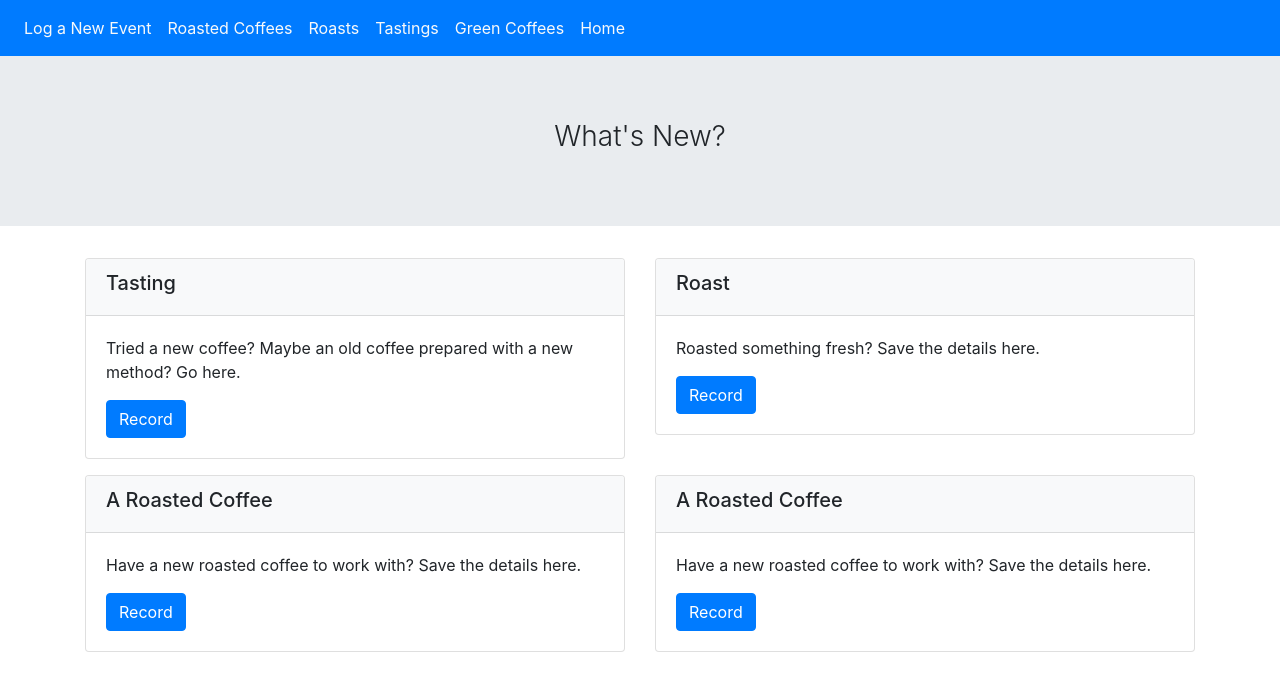
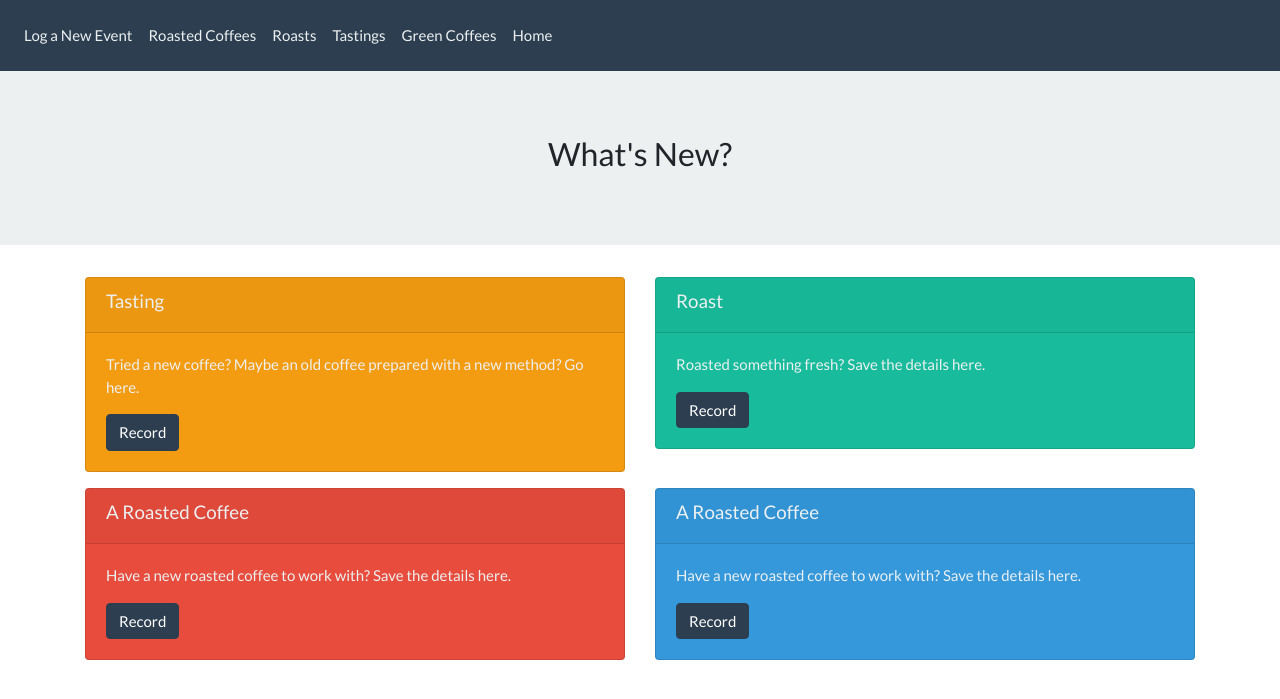
Before and after one commit to mattpriselac/CoffeeLogProject, a Flask app: page /new_event in a window 1280 px wide. Shown: the top 699 px of the page. Run offline with Flask 2, Linux system fonts and the light colour scheme; parts of the project's set-up code (start-up, migrations or seed data) failed here and were passed over; some libraries are stand-ins or nearby versions.

Commit message:
Changed the theme and added color

```diff
--- a/app/templates/base.html
+++ b/app/templates/base.html
@@ -7,7 +7,7 @@
       <title> Coffee Log </title>
       {% endif %}
 
-      <link rel="stylesheet" href="https://stackpath.bootstrapcdn.com/bootstrap/4.4.1/css/bootstrap.min.css" integrity="sha384-Vkoo8x4CGsO3+Hhxv8T/Q5PaXtkKtu6ug5TOeNV6gBiFeWPGFN9MuhOf23Q9Ifjh" crossorigin="anonymous">
+      <link rel="stylesheet" href="https://stackpath.bootstrapcdn.com/bootswatch/4.4.1/flatly/bootstrap.min.css">
   </head>
 
   <nav class="navbar navbar-expand-lg navbar-dark bg-primary">
--- a/app/templates/new_event.html
+++ b/app/templates/new_event.html
@@ -6,8 +6,8 @@
   <div class="container">
     <div class="row">
       <div class="col-md pb-3">
-        <div class="card">
-          <div class="card-header bg-light"><h5>Tasting</h5></div>
+        <div class="card bg-warning text-light">
+          <div class="card-header"><h5>Tasting</h5></div>
           <div class="card-body">
             <p class="card-text">Tried a new coffee? Maybe an old coffee prepared with a new method? Go here. </p>
             <a class ="btn btn-primary" href="{{ url_for('new_tasting') }}">Record</a>
@@ -16,8 +16,8 @@
       </div>
 
       <div class="col-md pb-3">
-        <div class="card">
-          <div class="card-header bg-light"><h5>Roast</h5></div>
+        <div class="card bg-success text-light">
+          <div class="card-header"><h5>Roast</h5></div>
           <div class="card-body">
             <p class="card-text">Roasted something fresh? Save the details here.</p>
             <a class="btn btn-primary" href="{{ url_for('new_roast') }}">Record</a>
@@ -28,8 +28,8 @@
 
     <div class="row">
       <div class="col-md pb-3">
-        <div class="card">
-          <div class="card-header bg-light"><h5>A Roasted Coffee</h5></div>
+        <div class="card bg-danger text-light">
+          <div class="card-header"><h5>A Roasted Coffee</h5></div>
           <div class="card-body">
             <p class="card-text">Have a new roasted coffee to work with? Save the details here.</p>
             <a class="btn btn-primary" href="{{ url_for('new_roasted_coffee') }}">Record</a>
@@ -37,9 +37,9 @@
         </div>
       </div>
 
-      <div class="col-md pb-3">
-        <div class="card">
-          <div class="card-header bg-light"><h5>A Roasted Coffee</h5></div>
+      <div class="col-md pb-3 text-light">
+        <div class="card bg-info">
+          <div class="card-header"><h5>A Roasted Coffee</h5></div>
           <div class="card-body">
             <p class="card-text">Have a new roasted coffee to work with? Save the details here.</p>
             <a class="btn btn-primary" href="{{ url_for('new_green_coffee') }}">Record</a>
--- a/config.py
+++ b/config.py
@@ -3,5 +3,5 @@ import os
 class Config(object):
     SECRET_KEY = os.environ.get('SECRET_KEY') or 'you-will-never-guess'
 
-    SQLALCHEMY_DATABASE_URI = os.environ.get('DATABASE_URL') or 'sqlite:///' + os.path.join(basedir, 'app.db')
-    SQALCHEMY_TRACK_MODIFICATIONS = False
+#    SQLALCHEMY_DATABASE_URI = os.environ.get('DATABASE_URL') or 'sqlite:///' + os.path.join(basedir, 'app.db')
+#    SQALCHEMY_TRACK_MODIFICATIONS = False
```
